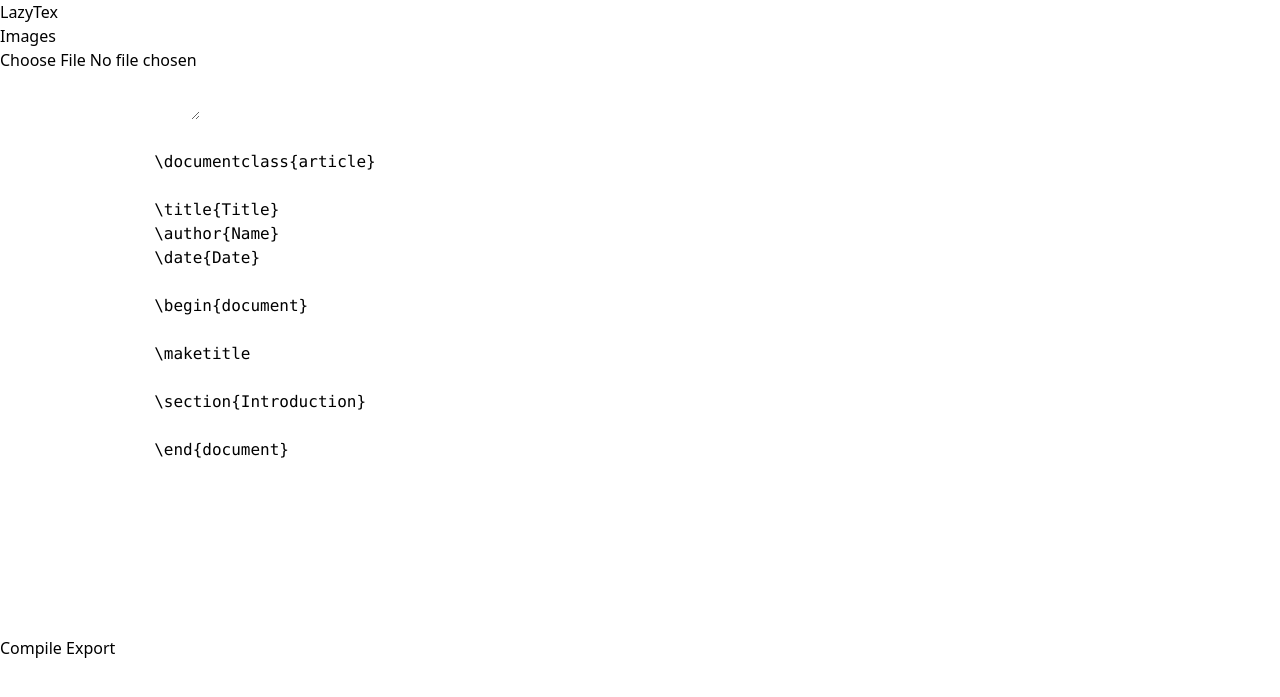
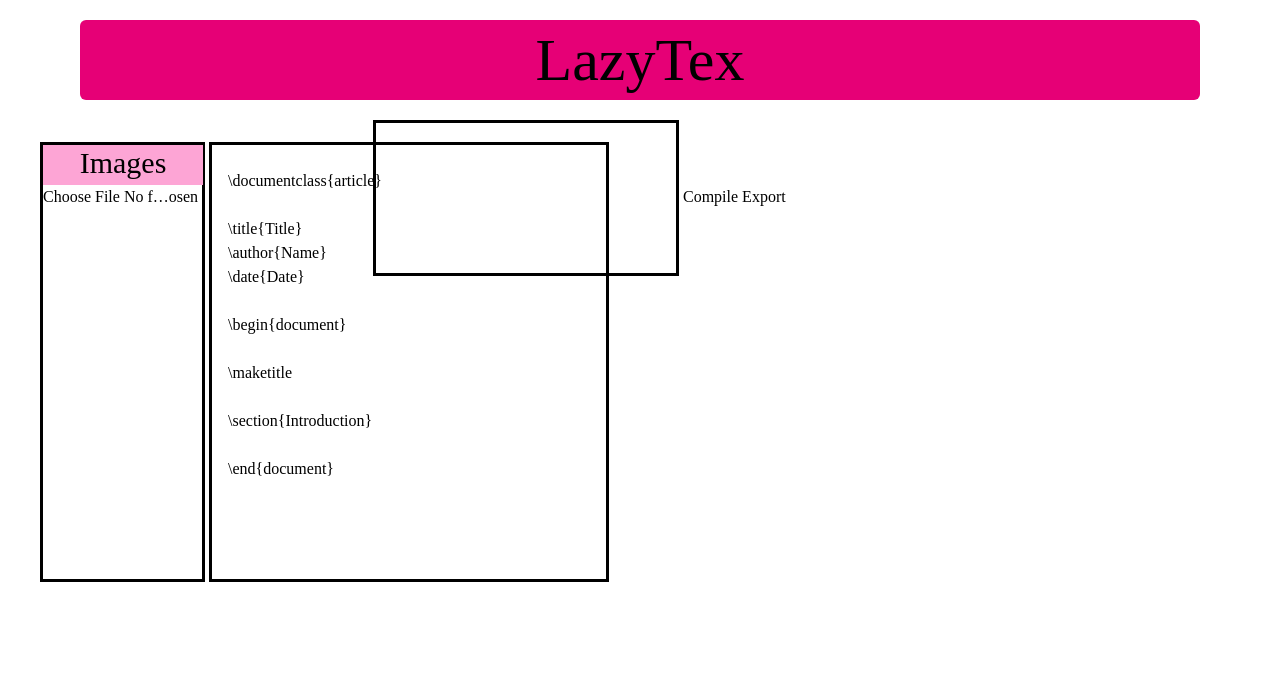
Before and after one commit to vwxi/latex-online, a Flask app: page / in a window 1280 px wide. Shown: the top 697 px of the page. Run offline with Flask 3, Linux system fonts and the light colour scheme; parts of the project's set-up code (start-up, migrations or seed data) failed here and were passed over.

Commit message:
updated push for people to work on it

```diff
--- a/static/stylesheet.css
+++ /dev/null
@@ -1 +0,0 @@
-@import url('https://fonts.googleapis.com/css2?family=Bentham&display=swap');
--- a/templates/index.html
+++ b/templates/index.html
@@ -5,18 +5,16 @@
 	    <meta name="viewport" content="width=device-width, initial-scale=1">
         <title>online LaTex editor</title>
         <script src="https://cdn.jsdelivr.net/npm/@tailwindcss/browser@4"></script>
-        <link rel="stylesheet" href="../static/stylesheet.css" type="text/tailwindcss">
     </head>
-    <body>
-        <h1>LazyTex</h1>
-        <div id="image-file-container">
-            <h2>Images</h2>
-            <input type="file" accept=".png, .jpg, .jpeg" id="img-input">
+    <body style="font-family: Bentham">
+        <h1 class="content-center text-center text-6xl rounded-md bg-pink-600 h-20 mx-20 my-5">LazyTex</h1>
+        <div id="image-file-container" class="inline-block border-3 h-110 ml-10 w-41.25">
+            <h2 class="text-center text-3xl w-40 bg-pink-300 h-10">Images</h2>
+            <input type="file" accept=".png, .jpg, .jpeg" id="img-input" class="w-40">
         </div>
-        <div id="left-box">
-            <textarea id="editor">
-            </textarea>
-            <pre><code>
+        <div id="left-box" class="inline-flex relative bottom-15 w-40">
+            <textarea id="editor" class=" absolute top-0 left-0 text-transparent z-2 h-110 w-100" style="resize:none">
+
     \documentclass{article}
 
     \title{Title}
@@ -30,9 +28,24 @@
     \section{Introduction}
 
     \end{document}
-            </pre></code>
+            </textarea>
+            <pre class="h-0"><code class="absolute top-0 left-0 border-3 h-110 w-100" style="font-family: Bentham">
+    \documentclass{article}
+
+    \title{Title}
+    \author{Name}
+    \date{Date}
+
+    \begin{document}
+
+    \maketitle
+
+    \section{Introduction}
+
+    \end{document}
+            </code></pre>
         </div>
-        <iframe id="loaded-pdf"></iframe>
+        <iframe id="loaded-pdf" class="inline-block border-3"></iframe>
         <button type="submit" id="compile">Compile</button>
         <button type="submit" id="export">Export</button>
     </body>
```
Lines whose indentation alone changed are shown as unchanged.
